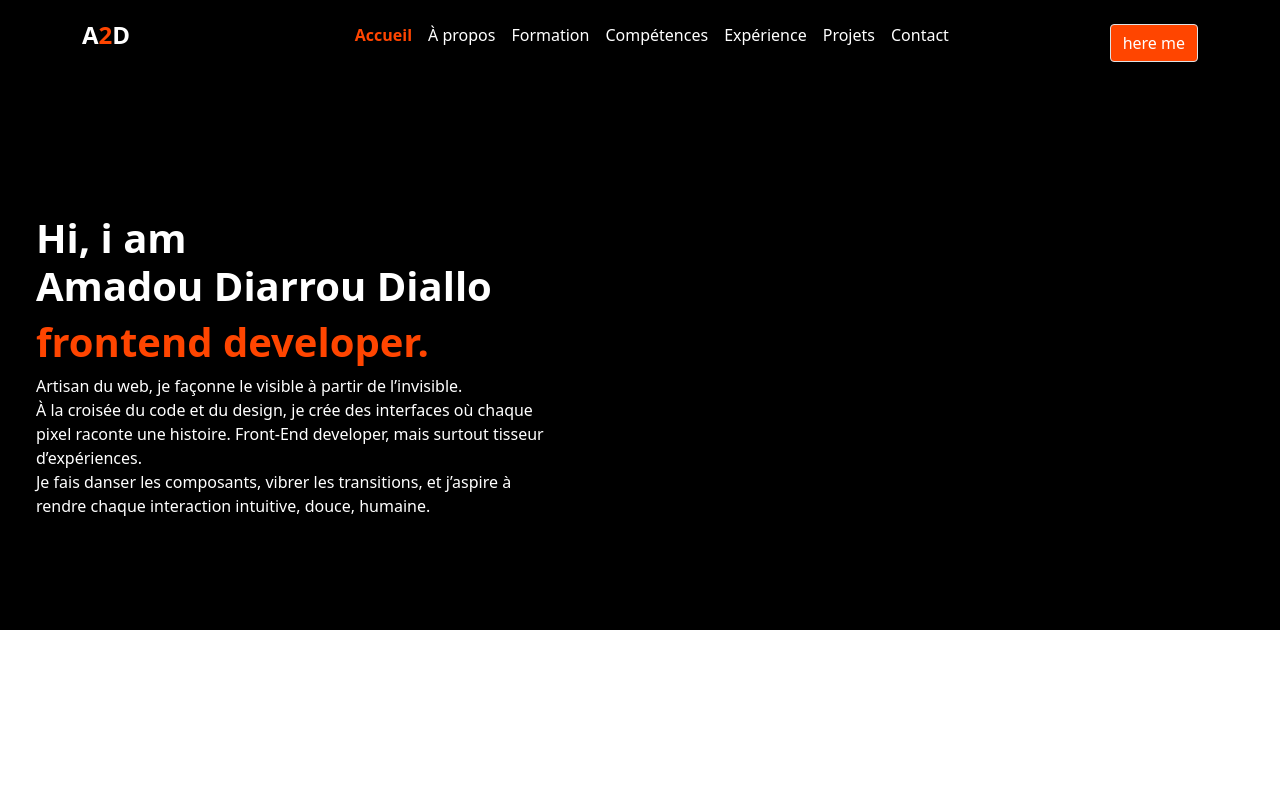
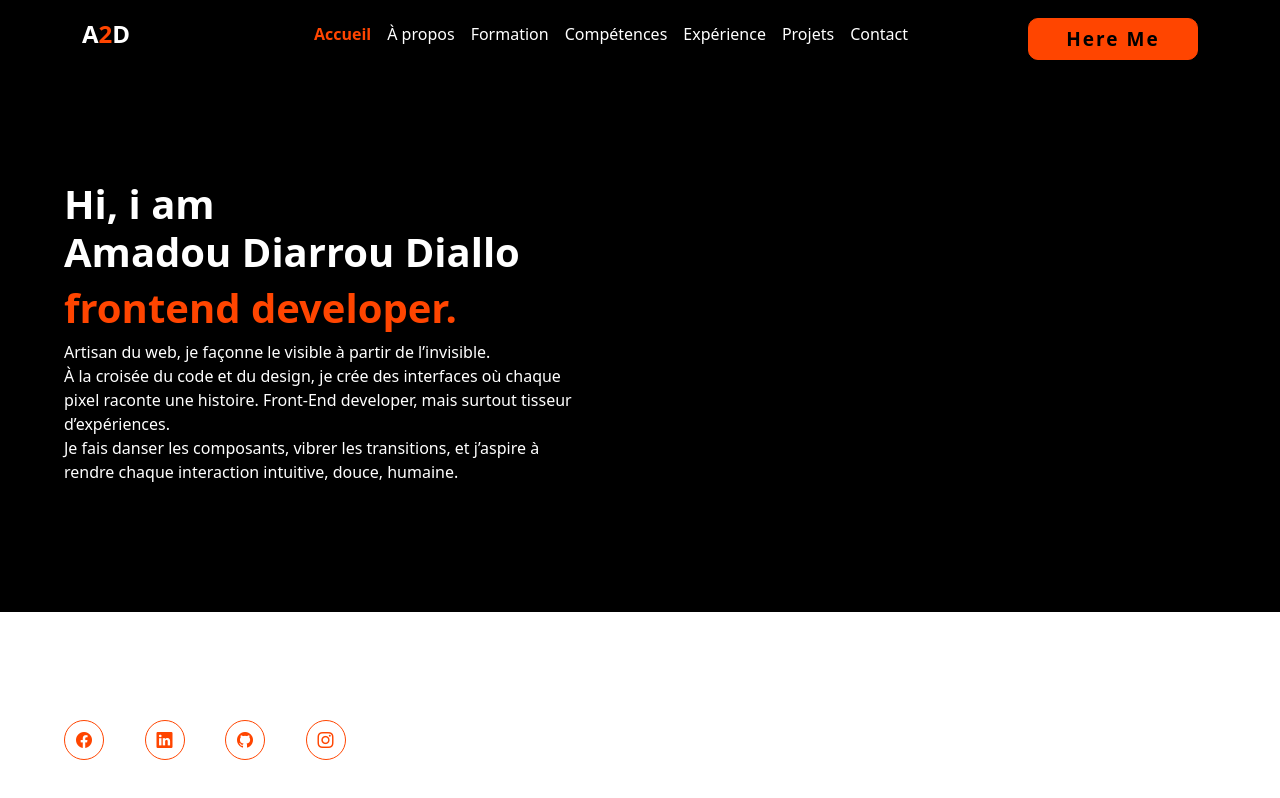
Before and after one commit to Ahmadou29/My_Portfolio, a plain HTML site: page index.html in a window 1280 px wide. Drawn offline with nearby package versions, Linux system fonts and the light colour scheme.

Commit message:
fin de ma header

```diff
--- a/index.html
+++ b/index.html
@@ -1,14 +1,17 @@
 <!doctype html>
 <html lang="en">
+
 <head>
   <!-- Required meta tags -->
   <meta charset="utf-8">
   <meta name="viewport" content="width=device-width, initial-scale=1">
   <link rel="stylesheet" href="https://cdn.jsdelivr.net/npm/bootstrap-icons@1.13.1/font/bootstrap-icons.min.css">
-    <link href="https://cdn.jsdelivr.net/npm/bootstrap@5.0.2/dist/css/bootstrap.min.css" rel="stylesheet" integrity="sha384-EVSTQN3/azprG1Anm3QDgpJLIm9Nao0Yz1ztcQTwFspd3yD65VohhpuuCOmLASjC" crossorigin="anonymous">
+  <link href="https://cdn.jsdelivr.net/npm/bootstrap@5.0.2/dist/css/bootstrap.min.css" rel="stylesheet"
+    integrity="sha384-EVSTQN3/azprG1Anm3QDgpJLIm9Nao0Yz1ztcQTwFspd3yD65VohhpuuCOmLASjC" crossorigin="anonymous">
   <link rel="stylesheet" href="style.css">
   <title>My Portfolio</title>
 </head>
+
 <body>
 
   <!-- the navbar -->
@@ -17,7 +20,8 @@
     <nav class="navbar navbar-expand-lg text-white bg-dark">
       <div class="container">
         <a class="navbar-brand text-white pe-5 fs-4 fw-bolder" href="#">A<span class="text-dark">2</span>D</a>
-    <button class="navbar-toggler" type="button" data-bs-toggle="collapse" data-bs-target="#navbarNav" aria-controls="navbarNav" aria-expanded="false" aria-label="Toggle navigation">
+        <button class="navbar-toggler" type="button" data-bs-toggle="collapse" data-bs-target="#navbarNav"
+          aria-controls="navbarNav" aria-expanded="false" aria-label="Toggle navigation">
           <span class="navbar-toggler-icon"></span>
         </button>
         <div class="collapse navbar-collapse justify-content-center" id="navbarNav">
@@ -45,31 +49,46 @@
             </li>
           </ul>
 
+
         </div>
-    <button type="button" class="btn btn-primary border mt-3">here me</button>
+        <div class="btn-box">
+          <a href="#">Here Me</a>
+        </div>
       </div>
     </nav>
     <!-- the header -->
-    <section id="accueil" class="container-fluid bg-dark py-5 text-white">
-        <div class="container row py-5 mt-5 my5">
+    <section id="accueil" class="container-fluid bg-dark py-5  text-white">
+      <div class="container row py-5 m-3">
         <div class="col-md-6">
-                <h1 class="fw-bolder" >Hi, i am <br> Amadou Diarrou Diallo</h1>
+          <h1 class="fw-bolder">Hi, i am <br> Amadou Diarrou Diallo</h1>
           <h1 class="text-dark fs-1 fw-bolder">frontend developer.</h1>
-                <p class="fw-lighter">Artisan du web, je façonne le visible à partir de l’invisible. <br> À la croisée du code et du design,
+          <p class="fw-lighter">Artisan du web, je façonne le visible à partir de l’invisible. <br> À la croisée du code
+            et du design,
             je crée des interfaces où chaque pixel raconte une histoire. Front-End developer, mais surtout
             tisseur d’expériences. <br> Je fais danser les composants, vibrer les transitions, et j’aspire à rendre
             chaque interaction intuitive, douce, humaine.
-
           </p>
+            <div class="home-sci pt-">
+            <a href="https://www.facebook.com/share/176519iyrL/?mibextid=wwXIfr"><i class="bi bi-facebook"></i></a>
+            <a href="https://www.linkedin.com/in/amadou-diarrou-diallo-b9685a328?utm_source=share&utm_campaign=share_via&utm_content=profile&utm_medium=ios_app"><i class="bi bi-linkedin"></i></a>
+            <a href="https://github.com/"><i class="bi bi-github"></i></a>
+            <a href="https://www.instagram.com/ahmad.diallo.73307?igsh=MTB6MHQ1aWd6Nnc5aA%3D%3D&utm_source=qr"><i class="bi bi-instagram"></i></a>
         </div>
-            <div class="col-md-6 py-5 my-5">
-                <img src="" alt="" class="img-fluid" >
+        </div>
+        <div class="col-md-6 ">
+        <!-- IMAGES -->
         </div>
       </div>
     </section>
   </header>
 
+  <!-- section  -->
 
-    <script src="https://cdn.jsdelivr.net/npm/bootstrap@5.0.2/dist/js/bootstrap.bundle.min.js" integrity="sha384-MrcW6ZMFYlzcLA8Nl+NtUVF0sA7MsXsP1UyJoMp4YLEuNSfAP+JcXn/tWtIaxVXM" crossorigin="anonymous"></script>
+
+
+  <script src="https://cdn.jsdelivr.net/npm/bootstrap@5.0.2/dist/js/bootstrap.bundle.min.js"
+    integrity="sha384-MrcW6ZMFYlzcLA8Nl+NtUVF0sA7MsXsP1UyJoMp4YLEuNSfAP+JcXn/tWtIaxVXM"
+    crossorigin="anonymous"></script>
 </body>
+
 </html>
--- a/style.css
+++ b/style.css
@@ -1,3 +1,8 @@
+*{
+    padding: 0;
+    margin: 0;
+}
+
 header .text-dark{
     color: orangered !important;
 }
@@ -19,3 +24,99 @@ nav .btn-primary{
 .bg-dark{
     background-color: black !important;
 }
+
+.btn-box a{
+    position: relative;
+    display: inline-flex;
+    flex-wrap: wrap;
+    justify-content: center;
+    align-items: center;
+    width: 170px;
+    height: 2.6rem;
+    margin-top: 10px;
+    background: orangered;
+    border: 1px solid orangered;
+    border-radius: 10px;
+    font-size: 19px;
+    color: black;
+    text-decoration: none;
+    font-weight: 600;
+    letter-spacing: 2px;
+    z-index: 1;
+    overflow: hidden;
+    text-transform: capitalize;
+    transition: .5s;
+}
+
+.btn-box a:hover{
+    color: orangered;
+}
+
+.btn-box a:nth-child(2){
+    background-color: transparent;
+    color: orangered;
+}
+
+.btn-box a:nth-child(2):hover{
+    color: orangered;
+}
+
+.btn-box a::before{
+    content: '';
+    position: absolute;
+    top: 0;
+    left: 0;
+    width: 0;
+    height: 100%;
+    background-color: black;
+    color: orangered;
+    z-index: -1;
+    transition: .5s;
+}
+
+.btn-box a:hover::before{
+    width: 100%;
+}
+
+
+header .home-sci{
+    position: absolute;
+    bottom: 40px;
+    width: 22%;
+    display: flex;
+    justify-content: space-between;
+}
+
+.home-sci::before{
+    position: absolute;
+    top: 0;
+    right: 0;
+    width: 100%;
+    height: 100%;
+}
+
+.home-sci a{
+    position: relative;
+    display: inline-flex;
+    flex-wrap: wrap;
+    justify-content: center;
+    align-items: center;
+    width: 40px;
+    height: 40px;
+    background-color: transparent;
+    border: 1px solid orangered;
+    border-radius: 50%;
+    font-size: 16px;
+    color: orangered;
+    z-index: 1;
+    overflow: hidden;
+}
+
+.home-sci a:hover::before{
+    width: 100%;
+}
+
+.home-sci a:hover{
+    color: black;
+    background-color: orangered;
+}
```
Also changed, not shown: images/bg (1).png (added), images/bg (2).png (added), images/bg (3).png (added), images/bg (4).png (added), images/bg.png (deleted). Lines whose indentation alone changed are shown as unchanged.
